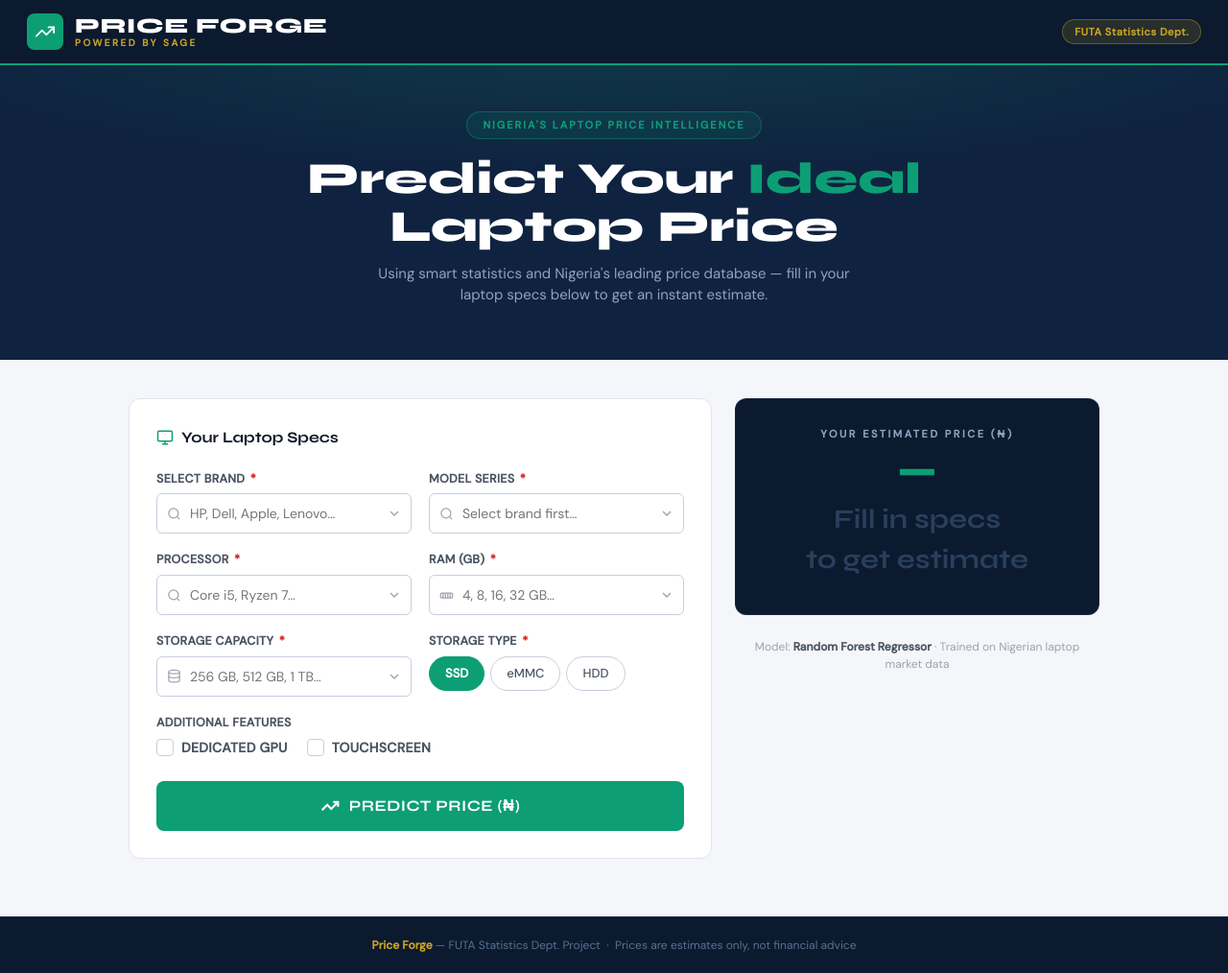
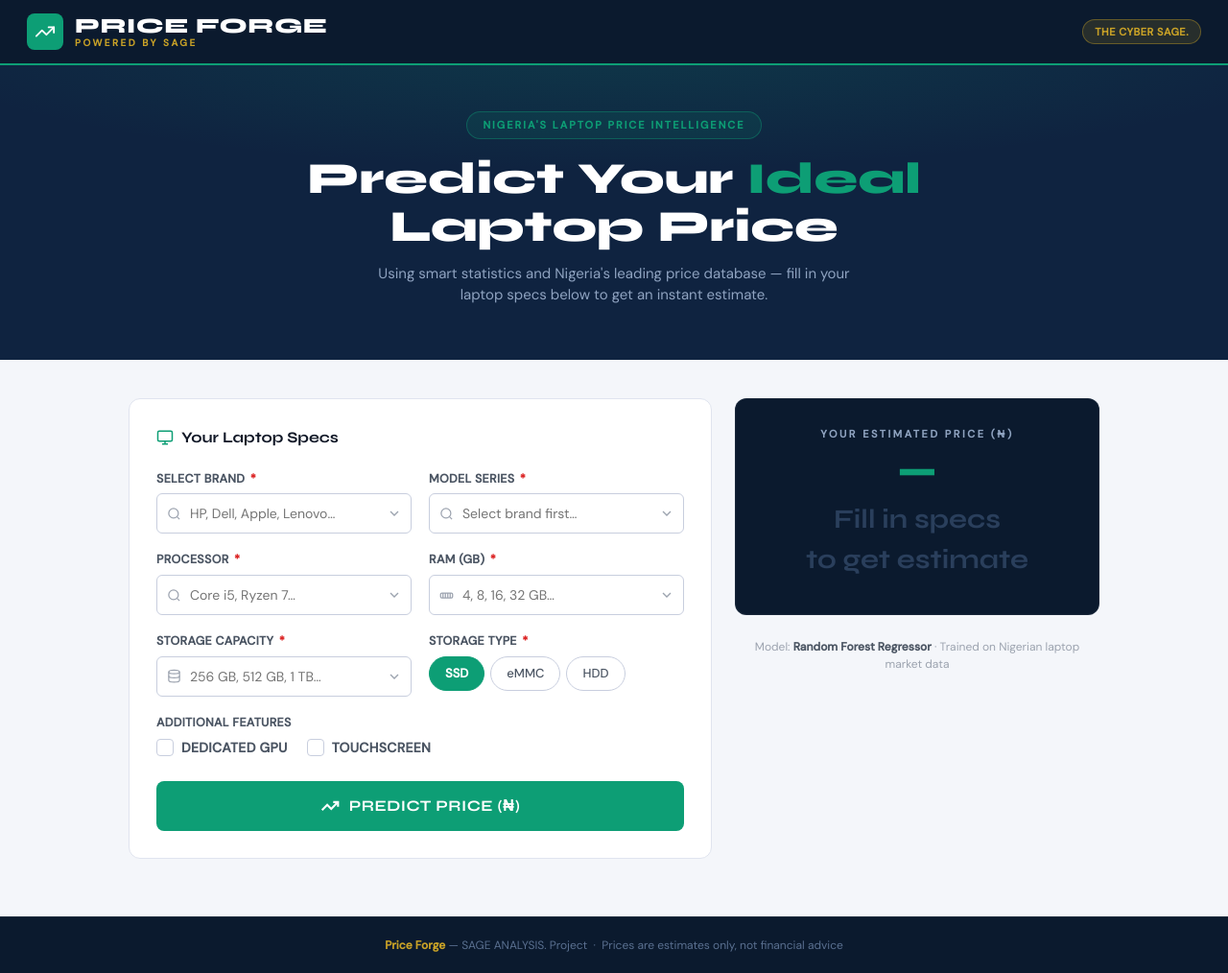
Before and after one commit to Bussy-creator/Price_Forge_Site, a Flask app: page / in a window 1280 px wide. Shown: the whole page at 96% size. Run offline with Flask 3, Linux system fonts and the light colour scheme; parts of the project's set-up code (start-up, migrations or seed data) failed here and were passed over.

Commit message:
Update header badge and footer project name

```diff
--- a/templates/index.html
+++ b/templates/index.html
@@ -183,7 +183,7 @@ footer strong{color:var(--gold)}
       <div class="brand-sub">Powered by Sage</div>
     </div>
   </div>
-  <div class="header-badge">FUTA Statistics Dept.</div>
+  <div class="header-badge">THE CYBER SAGE.</div>
 </header>
 
 <section class="hero">
@@ -414,7 +414,7 @@ footer strong{color:var(--gold)}
 </div><!-- /main-wrap -->
 
 <footer>
-  <strong>Price Forge</strong> — FUTA Statistics Dept. Project &nbsp;·&nbsp; Prices are estimates only, not financial advice
+  <strong>Price Forge</strong> — SAGE ANALYSIS. Project &nbsp;·&nbsp; Prices are estimates only, not financial advice
 </footer>
 
 <script>
```
